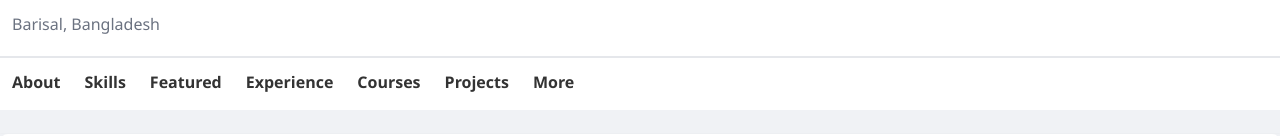
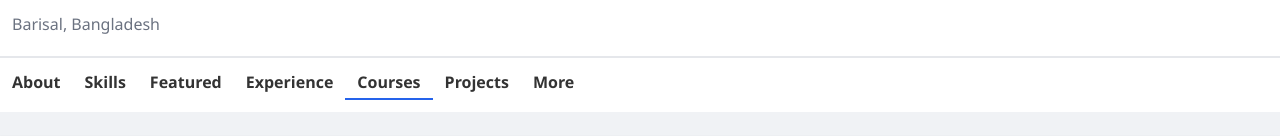
Before and after one commit to thecreativegang/recruit-hub-client-2, a React (Create React App) app: page /user-profile/courses in a window 1280 px wide. Shown: the part 664-800 px from the top of the page. Built offline with nearby package versions, Linux system fonts and the light colour scheme; no server answers.

Commit message:
user profile allmost done

```diff
--- a/src/components/Pages/UserProfile/Courses/Courses.jsx
+++ b/src/components/Pages/UserProfile/Courses/Courses.jsx
@@ -2,7 +2,7 @@ import React from "react";
 
 const Courses = () => {
   return (
-    <section>
+    <section className="pb-6">
       {/* section title  */}
       <h2 className="user-title">Courses</h2>
 
--- a/src/components/Pages/UserProfile/UserProfile.jsx
+++ b/src/components/Pages/UserProfile/UserProfile.jsx
@@ -1,5 +1,5 @@
 import React from "react";
-import { Outlet } from "react-router-dom";
+import { Outlet, NavLink } from "react-router-dom";
 import "./UserProfile.css";
 
 const UserProfile = () => {
@@ -56,27 +56,83 @@ const UserProfile = () => {
           <div className="container">
             <div className="py-2 ">
               <ul className="flex">
+                <NavLink
+                  to="/user-profile/"
+                  className={({ isActive }) =>
+                    isActive && "border-b-2 border-blue-600"
+                  }
+                >
                   <li className="text-base font-semibold px-3 py-1 rounded hover:bg-[#e8e8e8] duration-200 ease-in-out cursor-pointer">
                     About
                   </li>
+                </NavLink>
+                <NavLink
+                  to="/user-profile/skills"
+                  className={({ isActive }) =>
+                    isActive && "border-b-2 border-blue-600"
+                  }
+                >
                   <li className="text-base font-semibold px-3 py-1 rounded hover:bg-[#e8e8e8] duration-200 ease-in-out cursor-pointer">
                     Skills
                   </li>
+                </NavLink>
+
+                <NavLink
+                  to="/user-profile/featured"
+                  className={({ isActive }) =>
+                    isActive && "border-b-2 border-blue-600"
+                  }
+                >
                   <li className="text-base font-semibold px-3 py-1 rounded hover:bg-[#e8e8e8] duration-200 ease-in-out cursor-pointer">
                     Featured
                   </li>
+                </NavLink>
+
+                <NavLink
+                  to="/user-profile/experience"
+                  className={({ isActive }) =>
+                    isActive && "border-b-2 border-blue-600"
+                  }
+                >
                   <li className="text-base font-semibold px-3 py-1 rounded hover:bg-[#e8e8e8] duration-200 ease-in-out cursor-pointer">
                     Experience
                   </li>
+                </NavLink>
+
+                <NavLink
+                  to="/user-profile/courses"
+                  className={({ isActive }) =>
+                    isActive && "border-b-2 border-blue-600"
+                  }
+                >
+                  {" "}
                   <li className="text-base font-semibold px-3 py-1 rounded hover:bg-[#e8e8e8] duration-200 ease-in-out cursor-pointer">
                     Courses
                   </li>
+                </NavLink>
+
+                <NavLink
+                  to="/user-profile/projects"
+                  className={({ isActive }) =>
+                    isActive && "border-b-2 border-blue-600"
+                  }
+                >
+                  {" "}
                   <li className="text-base font-semibold px-3 py-1 rounded hover:bg-[#e8e8e8] duration-200 ease-in-out cursor-pointer">
                     Projects
                   </li>
+                </NavLink>
+
+                <NavLink
+                  to="/user-profile/more"
+                  className={({ isActive }) =>
+                    isActive && "border-b-2 border-blue-600"
+                  }
+                >
                   <li className="text-base font-semibold px-3 py-1 rounded hover:bg-[#e8e8e8] duration-200 ease-in-out cursor-pointer">
                     More
                   </li>
+                </NavLink>
               </ul>
             </div>
           </div>
```
Lines whose indentation alone changed are shown as unchanged.
